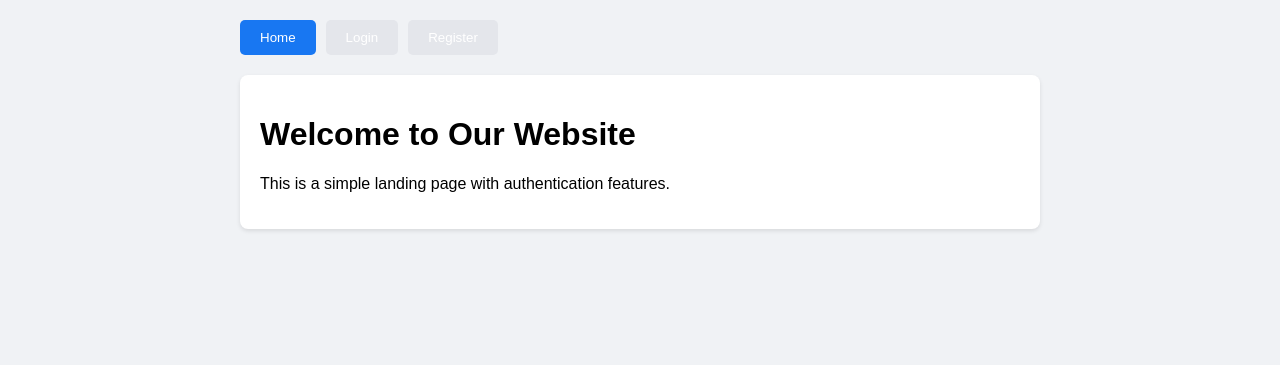
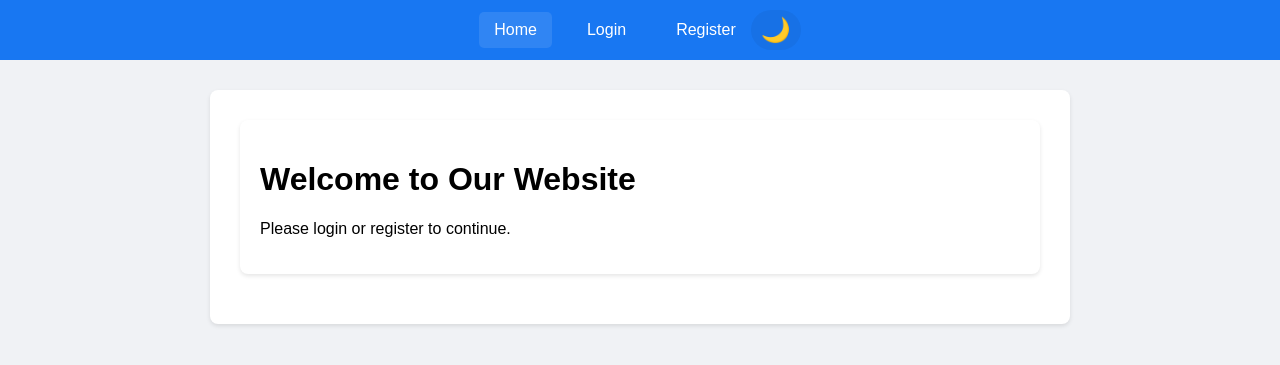
Before and after one commit to EmilRustamli/Capstone_app, a Flask app: page / in a window 1280 px wide. Shown: the top 365 px of the page. Run offline with Flask 3, Linux system fonts and the light colour scheme.

Commit message:
Version 2.1
Log-out view updated

```diff
--- a/static/script.js
+++ b/static/script.js
@@ -1,19 +1,17 @@
 function showTab(tabName) {
-    // Hide all tab contents
+    // Update content
     document.querySelectorAll('.tab-content').forEach(tab => {
         tab.classList.remove('active');
     });
-
-    // Remove active class from all buttons
-    document.querySelectorAll('.tab-btn').forEach(btn => {
-        btn.classList.remove('active');
-    });
-
-    // Show selected tab content
     document.getElementById(tabName).classList.add('active');
 
-    // Add active class to clicked button
-    event.target.classList.add('active');
+    // Update navigation
+    document.querySelectorAll('.nav-links a').forEach(link => {
+        link.classList.remove('active');
+        if (link.getAttribute('data-tab') === tabName) {
+            link.classList.add('active');
+        }
+    });
 }
 
 async function handleLogin(event) {
--- a/static/style.css
+++ b/static/style.css
@@ -14,7 +14,8 @@ body {
 .tabs {
     display: flex;
     gap: 10px;
-    margin-bottom: 20px;
+    justify-content: center;
+    margin-top: 20px;
 }
 
 .tab-btn {
@@ -98,9 +99,9 @@ button:hover {
     display: flex;
     justify-content: space-between;
     align-items: center;
-    padding: 0 20px;  /* Consistent padding */
-    height: 100%;     /* Full height of top bar */
-    margin: 0 auto;   /* Center the container */
+    padding: 0 20px;
+    height: 100%;
+    margin: 0 auto;
 }
 
 /* Dark mode top bar */
@@ -117,7 +118,7 @@ button:hover {
 .nav-links {
     display: flex;
     gap: 20px;
-    height: 100%;     /* Full height */
+    height: 100%;
     align-items: center;
 }
 
@@ -231,10 +232,8 @@ button:hover {
 /* Theme Toggle Button */
 .header-actions {
     display: flex;
-    justify-content: space-between;
     align-items: center;
-    margin-bottom: 30px;
-    padding: 0;
+    margin-left: auto;  /* This will push it to the right */
 }
 
 .theme-toggle {
@@ -354,10 +353,8 @@ button:hover {
 /* Header actions consistent spacing */
 .header-actions {
     display: flex;
-    justify-content: space-between;
     align-items: center;
-    margin-bottom: 30px;
-    padding: 0;
+    gap: 10px;
 }
 
 /* Theme toggle button consistent positioning */
@@ -387,6 +384,10 @@ button:hover {
 
 [data-theme="dark"] .theme-toggle {
     background-color: rgba(255, 255, 255, 0.1);
+}
+
+[data-theme="dark"] .theme-toggle:hover {
+    background-color: rgba(255, 255, 255, 0.2);
 }
 
 /* Account info and password section consistent spacing */
@@ -472,3 +473,38 @@ input {
     background-color: #3a3b3c;
     color: white;
 }
+
+/* Add these styles for the logged-out page */
+[data-theme="dark"] .tab-btn {
+    background-color: #3d3d3d;
+    color: white;
+}
+
+[data-theme="dark"] .tab-btn:hover {
+    background-color: #4d4d4d;
+}
+
+[data-theme="dark"] .tab-btn.active {
+    background-color: #1877f2;
+}
+
+/* Update container spacing for logged-out page */
+.container .tab-content {
+    margin-bottom: 20px;
+}
+
+/* Ensure consistent header actions alignment */
+.header-actions {
+    display: flex;
+    align-items: center;
+    gap: 10px;
+}
+
+/* Ensure theme toggle is visible in both modes */
+[data-theme="dark"] .theme-toggle {
+    background-color: rgba(255, 255, 255, 0.1);
+}
+
+[data-theme="dark"] .theme-toggle:hover {
+    background-color: rgba(255, 255, 255, 0.2);
+}
--- a/static/theme.js
+++ b/static/theme.js
@@ -1,4 +1,15 @@
 document.addEventListener('DOMContentLoaded', () => {
     const savedTheme = localStorage.getItem('theme') || 'light';
     document.documentElement.setAttribute('data-theme', savedTheme);
+
+    const themeToggle = document.getElementById('themeToggle');
+    if (themeToggle) {
+        themeToggle.addEventListener('click', () => {
+            const currentTheme = document.documentElement.getAttribute('data-theme');
+            const newTheme = currentTheme === 'light' ? 'dark' : 'light';
+
+            document.documentElement.setAttribute('data-theme', newTheme);
+            localStorage.setItem('theme', newTheme);
+        });
+    }
 });
--- a/templates/index.html
+++ b/templates/index.html
@@ -7,19 +7,29 @@
     <link rel="stylesheet" href="{{ url_for('static', filename='style.css') }}">
 </head>
 <body>
-    <div class="container">
-        <div class="tabs">
-            <button class="tab-btn active" onclick="showTab('home')">Home</button>
-            <button class="tab-btn" onclick="showTab('login')">Login</button>
-            <button class="tab-btn" onclick="showTab('register')">Register</button>
+    <div class="top-bar">
+        <div class="container">
+            <div class="nav-links">
+                <a href="#" onclick="showTab('home')" class="active" data-tab="home">Home</a>
+                <a href="#" onclick="showTab('login')" data-tab="login">Login</a>
+                <a href="#" onclick="showTab('register')" data-tab="register">Register</a>
+            </div>
+            <div class="header-actions">
+                <button id="themeToggle" class="theme-toggle">
+                    <span class="light-icon">☀️</span>
+                    <span class="dark-icon">🌙</span>
+                </button>
+            </div>
+        </div>
+    </div>
+
+    <div class="container dashboard">
+        <div class="tab-content active" id="home">
+            <h1>Welcome to Our Website</h1>
+            <p>Please login or register to continue.</p>
         </div>
 
-        <div id="home" class="tab-content active">
-            <h1>Welcome to Our Website</h1>
-            <p>This is a simple landing page with authentication features.</p>
-        </div>
-
-        <div id="login" class="tab-content">
+        <div class="tab-content" id="login">
             <h2>Login</h2>
             <form id="loginForm" onsubmit="handleLogin(event)">
                 <input type="email" placeholder="Email" required>
@@ -28,7 +38,7 @@
             </form>
         </div>
 
-        <div id="register" class="tab-content">
+        <div class="tab-content" id="register">
             <h2>Register</h2>
             <form id="registerForm" onsubmit="handleRegister(event)">
                 <input type="text" placeholder="Username" required>
@@ -46,6 +56,7 @@
             </div>
         </div>
     </div>
+
     <script src="{{ url_for('static', filename='script.js') }}"></script>
     <script src="{{ url_for('static', filename='theme.js') }}"></script>
 </body>
```
